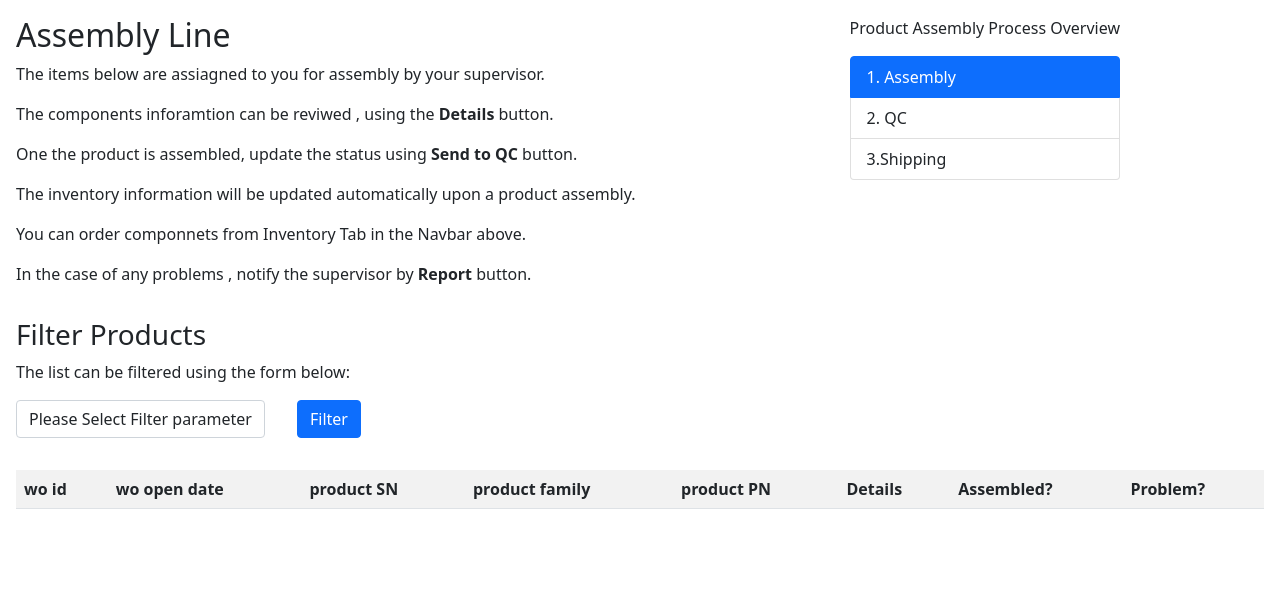
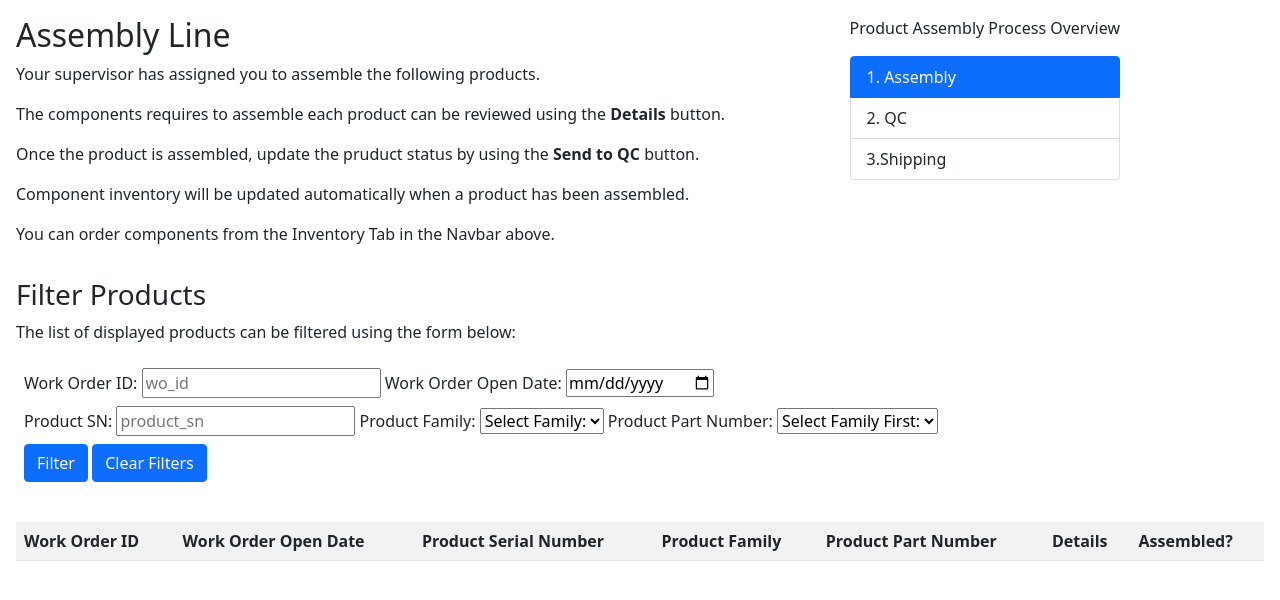
Before and after one commit to team-cs-cats/cimdb, a Flask app: template cim/templates/assembly.html in a window 1280 px wide. Shown: the part 56-656 px from the top of the page. Run offline with Flask 2, Linux system fonts and the light colour scheme; the template is opened without the code that fills it, so the values that code supplies are empty; some libraries are stand-ins or nearby versions.

Commit message:
Updated CIMDB.sql and fixed some typos
Simplified .sql file so all work orders are in Reno site, and added Products and ProductRegularComponents so all work orders display details for all products and components

```diff
--- a/cim/templates/assembly.html
+++ b/cim/templates/assembly.html
@@ -12,12 +12,12 @@
 	<div class="two-column">
 			<div class="information">
 				<h2>Assembly Line</h2>
-				<p> The items below are assiagned to you for assembly by your supervisor.</p>
-				<p> The components inforamtion can be reviwed , using the <b>Details</b> button.</p>
-				<p> One the product is assembled, update the status using <b>Send to QC</b> button.</p>
-				<p> The inventory information will be updated automatically upon a product assembly.</p>
-				<p> You can order componnets from Inventory Tab in the Navbar above.</p>
-				<p> In the case of any problems , notify the supervisor by <b>Report</b> button.</p>
+				<p> Your supervisor has assigned you to assemble the following products.</p>
+				<p> The components requires to assemble each product can be reviewed using the <b>Details</b> button.</p>
+				<p> Once the product is assembled, update the pruduct status by using the <b>Send to QC</b> button.</p>
+				<p> Component inventory will be updated automatically when a product has been assembled.</p>
+				<p> You can order components from the Inventory Tab in the Navbar above.</p>
+				<!-- <p> In the case of any problems, notify your supervisor by the <b>Report</b> button.</p> -->
 			</div>
 
 			<div class="process-overview">
@@ -35,47 +35,63 @@
 
 <div id="data-filtering">
 	<h3>Filter Products</h3>
-	<p>The list can be filtered using the form below:</p>
+	<p>The list of displayed products can be filtered using the form below:</p>
 
-	<form class="form-group filter-form" id="assembly-data-filter" action="">
+	<form id="assembly-data-filter" action="">
+
+		<div class="inner-div">
+			<label for="wo_id">Work Order ID:</label>
+			<input type="text" name="wo_id" id="wo_id" placeholder="wo_id">
+
+			<label for="wo_open_date">Work Order Open Date: </label>
+			<input type="date" name="wo_open_date" id="wo_open_date">
+
+        </div>
+
+        <div class="inner-div">
+            <label for="product_sn">Product SN:</label>
+			<input type="text" name="product_sn" id="product_sn" placeholder="product_sn">
 
 
-			<label for="filter-key">
-				<select class="form-control" name="filter-key" id="filter-key">
-					<option>Please Select Filter parameter</option>
-					<option value="wo_id">Workorder ID</option>
-					<option value="wo_open_date">Workorder Open Date</option>
-					<option value="wo_close_date">Workorder Close Date</option>
-					<option value="product_sn">Product SN</option>
-					<option value="product_family">Product Family</option>
-					<option value="product_pn">Product Pn</option>
-				</select>
-			</label>
-			<div id="filter-value">
+			<label for="product_family">Product Family:</label>
+			<select class="custom-select" id="product_family" required>
+				<option selected>Select Family:</option>
+				{% for product in products_catalog %}
+					<option>{{product}}</option>
+				{% endfor %}
+			</select>
 
-			</div>
-			<div>
-				<input type="button" class="btn btn-primary" value="Filter" id="filterBtn">
-			</div>
+			<label for="product_pn">Product Part Number: </label>
+			<select class="custom-select" id="product_pn">
+				<option selected>Select Family First:</option>
+				{% for product in products_catalog %}
+					<option>{{product}}</option>
+				{% endfor %}
+			</select>
 
+		</div>
 
+		<div class="inner-div">
+			<input type="button" class="btn btn-primary" value="Filter" onclick=addData() >
+			<input type="button" class="btn btn-primary" value="Clear Filters" onclick=clear() >
+		</div>
 	</form>
-
-
 </div>
 
 
+
+<!-- dummy content for demo --will be replaced -->
 <div id="results">
 	<table class="table table-striped" >
 		<tr>
-			<th>wo id</th>
-			<th>wo open date</th>
-			<th>product SN</th>
-			<th>product family</th>
-			<th>product PN</th>
+			<th>Work Order ID</th>
+			<th>Work Order Open Date</th>
+			<th>Product Serial Number</th>
+			<th>Product Family</th>
+			<th>Product Part Number</th>
 			<th>Details</th>
 			<th>Assembled?</th>
-			<th>Problem?</th>
+			<!-- <th>Problem?</th> -->
 		</tr>
 
 		{% for product in assembly_list %}
@@ -86,19 +102,8 @@
 				<td>{{product.product_family}}</td>
 				<td>{{product.product_pn}}</td>
 				<td><button class="btn btn-secondary" onclick=components_info("{{product.product_sn}}")>Details</td>
-
-				<td><button class="btn btn-info"
-					data-toggle="modal"
-					data-target="#pass_assembly"
-					data_product_sn={{product.product_sn}}>Approve</button>
-				</td>
-
-				<td><button class="btn btn-dark"
-					data-toggle="modal"
-					data-target="#failed_assembly"
-					data_product_sn={{product.product_sn}}>Report</button>
-				</td>
-
+				<th><button class="btn btn-info" onclick=assemble_product("{{product.product_sn}}")>Send to QC</button></th>
+				<!-- <td><button class="btn btn-dark" onclick=report_product("{{product.product_sn}}")>Report</button></td> -->
 			</tr>
 		{% endfor %}
 
@@ -106,66 +111,6 @@
 
 </div>
 
-<!-- Modal popup for Assembly Approval feature -->
-<div id="pass_assembly" class="modal fade" tabindex="-1">
-	<div class="modal-dialog">
-		<div class="modal-content">
-			<form >
-				<div class="modal-header">
-					<h5 class="modal-title">Assembly Approval for Product #<span id="pass_assembly_title"> </span></h5>
-					<button type="button" class="close" data-dismiss="modal">&times;</button>
-				</div>
-				<div class="modal-body">
-
-					 <h2>Assembly Approval</h2>
-					 <p>The product is assembled and ready for next step.</p>
-					 <label for="assembly_approval_date">Assembly Approval Date</label>
-					 <input type="date" id="assembly_approval_date" >
-
-
-
-				<div class="modal-footer">
-					<button type="button" class="btn btn-secondary" data-dismiss="modal">Cancel</button>
-					<button type="button" class="btn btn-success" id="btnUpdate" name="btnUpdate" data-dismiss="modal" aria-label="Close" onclick=assembly_approval()>Approve</button>
-				</div>
-			</form>
-		</div>
-	</div>
-</div>
-
-
-<!-- Modal popup for Report feature -->
-<div id="failed_assembly" class="modal fade" tabindex="-1">
-	<div class="modal-dialog">
-		<div class="modal-content">
-			<form>
-				<div class="modal-header">
-					<h5 class="modal-title">Assembly Denial for Product #<span id="failed_assembly_title"> </span></h5>
-					<button type="button" class="close" data-dismiss="modal">&times;</button>
-				</div>
-				<div class="modal-body">
-
-					 <h2>Assembly Denial</h2>
-					 <p>The product failed Assembly NOT ready for next step.</p>
-					 <p>This will inform the supervisor team</p>
-
-
-				<div class="modal-footer">
-					<button type="button" class="btn btn-secondary" data-dismiss="modal">Cancel</button>
-					<button type="button" class="btn btn-success"  id="reportbtn" data-dismiss="modal" aria-label="Close" onclick=report()>Report</button>
-				</div>
-			</form>
-		</div>
-	</div>
-</div>
-
-
-<!-- Connect to jquery (first) in order to open modals -->
-<script src="https://code.jquery.com/jquery-3.2.1.slim.min.js" integrity="sha384-KJ3o2DKtIkvYIK3UENzmM7KCkRr/rE9/Qpg6aAZGJwFDMVNA/GpGFF93hXpG5KkN" crossorigin="anonymous"></script>
-<script src="https://cdnjs.cloudflare.com/ajax/libs/popper.js/1.12.9/umd/popper.min.js" integrity="sha384-ApNbgh9B+Y1QKtv3Rn7W3mgPxhU9K/ScQsAP7hUibX39j7fakFPskvXusvfa0b4Q" crossorigin="anonymous"></script>
-<script src="https://maxcdn.bootstrapcdn.com/bootstrap/4.0.0/js/bootstrap.min.js" integrity="sha384-JZR6Spejh4U02d8jOt6vLEHfe/JQGiRRSQQxSfFWpi1MquVdAyjUar5+76PVCmYl" crossorigin="anonymous"></script>
-
-
 <script src="{{ url_for('static', filename='js/assembly.js') }}"></script>
 
 {% endblock%}
```
Also changed, not shown: cim/database/cimdb.sql (+86 -69 lines), cim/templates/qc.html (+39 -26 lines), cim/templates/wo-details.html (+7 -10 lines).
